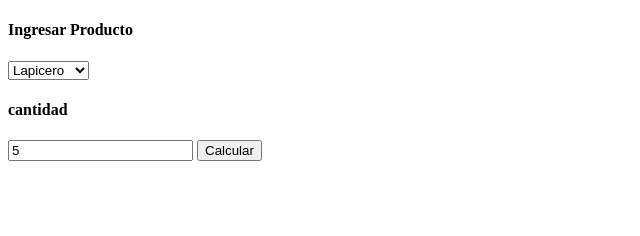
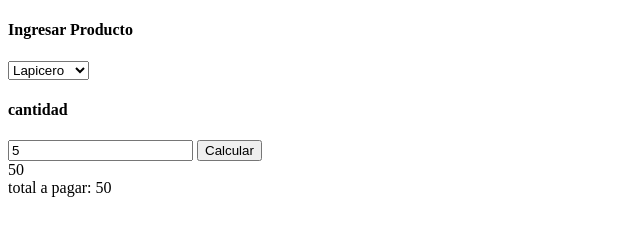
Before and after one commit to solucionesfulcrum/KevinArias-JavaScript, a plain HTML site: page index.html in a window 1280 px wide. Both pictures are taken after typing "5" into the empty fields and a click on the button "Calcular". Shown: the whole page, without its empty margins (0-640 px from the left). Drawn offline with Linux system fonts and the light colour scheme.

Commit message:
[feature]-data

```diff
--- a/facturador.js
+++ b/facturador.js
@@ -4,18 +4,18 @@ botonCalcular.onclick = function mostrar() {
     let cantidad = document.getElementById("cantidad").value;
     console.log(producto)
 
-    if(producto=="Cuaderno"){
-        let precio=30
+    if (producto == "Cuaderno") {
+        let precio = 30
         let descuento = 0.15
         console.log(precio * cantidad * descuento)
         compraTotal.push(precio * cantidad * descuento)
-    }else if(producto=="Lapicero"){
-        let precio=50
+    } else if (producto == "Lapicero") {
+        let precio = 50
         let descuento = 0.20
         console.log(precio * cantidad * descuento)
         compraTotal.push(precio * cantidad * descuento)
-    }else if(producto=="Regla"){
-        let precio=70
+    } else if (producto == "Regla") {
+        let precio = 70
         let descuento = 0.25
         console.log(precio * cantidad * descuento)
         compraTotal.push(precio * cantidad * descuento)
@@ -23,10 +23,16 @@ botonCalcular.onclick = function mostrar() {
     console.log("Total a pagar", compraTotal)
 
     let suma = 0;
+    let lista = "";
 
-    for(let i=0; i<compraTotal.length; i++){
+    for (let i = 0; i < compraTotal.length; i++) {
         suma += compraTotal[i];
+        lista += compraTotal[i] + "<br>"
     }
+    document.getElementById("datos").innerHTML = "<div>"+lista+"</div>"
+
+    document.getElementById("total").innerHTML = "<span>total a pagar: "+suma+"</span>"
+    console.log(compraTotal.length)
 
     console.log("Total a pagar", suma)
 }
--- a/index.html
+++ b/index.html
@@ -18,6 +18,8 @@
     <h4>cantidad</h4>
     <input type="number" id="cantidad">
     <button id="botonCalcular">Calcular</button>
+    <div id="datos"></div>
+    <div id="total"></div>
 
 
 </body>
```
